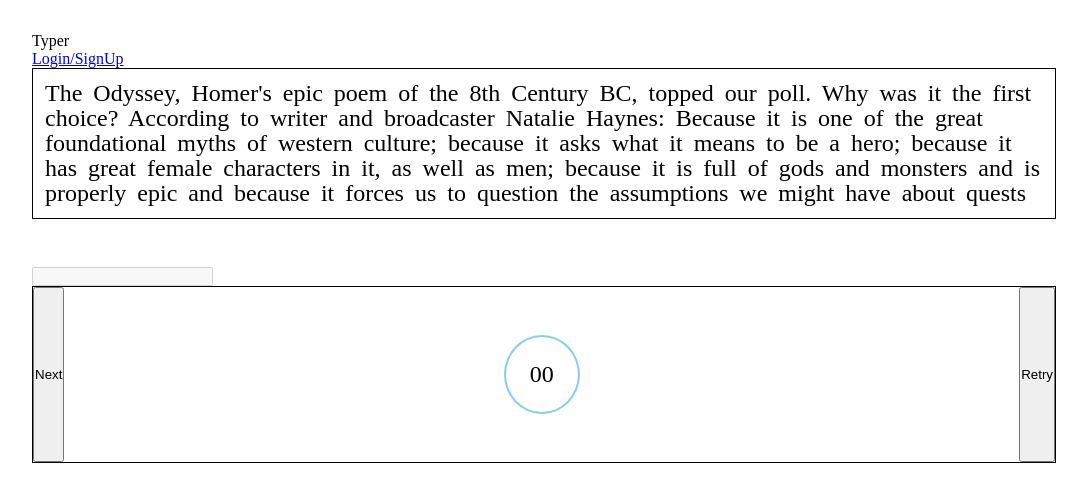
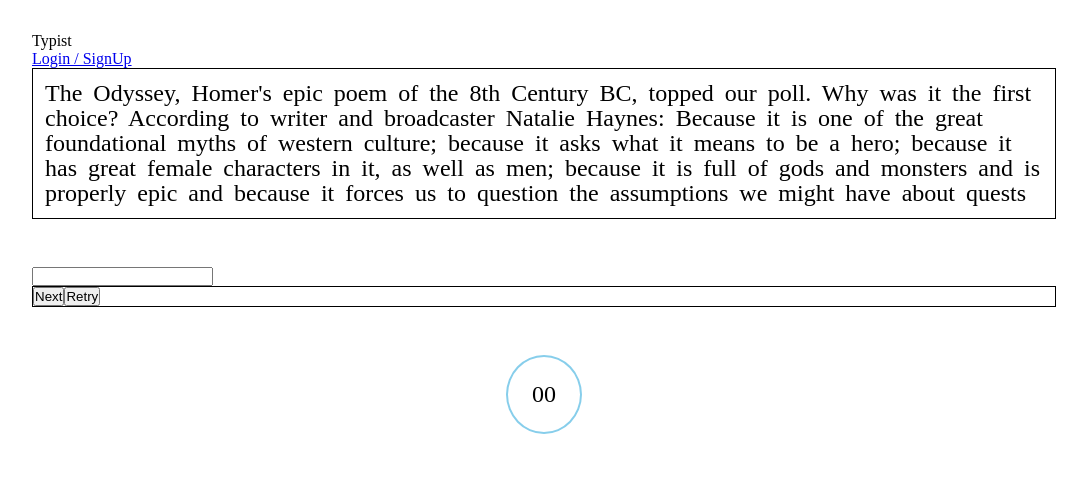
Before and after one commit to AyanDas-99/Typing-test-website, a plain HTML site: page index.html in a window 1280 px wide. Shown: the whole page, without its empty margins (96-1183 px from the left). Drawn offline with Linux system fonts and the light colour scheme.

Commit message:
rearange button

```diff
--- a/index.html
+++ b/index.html
@@ -6,22 +6,22 @@
   <meta http-equiv="X-UA-Compatible" content="IE=edge" />
   <meta name="viewport" content="width=device-width, initial-scale=1.0" />
   <link rel="stylesheet" href="styles/main.css" />
-  <title>Typer</title>
 </head>
 
 <body>
   <div class="container">
     <nav>
-      <div class="logo">Typer</div>
-      <a href="#">Login/SignUp</a>
+      <div class="empty"></div>
+      <div class="logo">Typist</div>
+      <a href="#">Login / SignUp</a>
     </nav>
     <div class="display-text"></div>
-    <input type="text" name="input" id="input" cols="80" rows="10" autofocus  disabled></textarea>
+    <input type="text" name="input" id="input" cols="80" rows="10">
     <div class="controls">
       <button id="next">Next</button>
-      <div class="timer">00</div>
       <button id="retry">Retry</button>
     </div>
+    <div class="timer">00</div>
   </div>
 
   <script src="js/app.js"></script>
```
